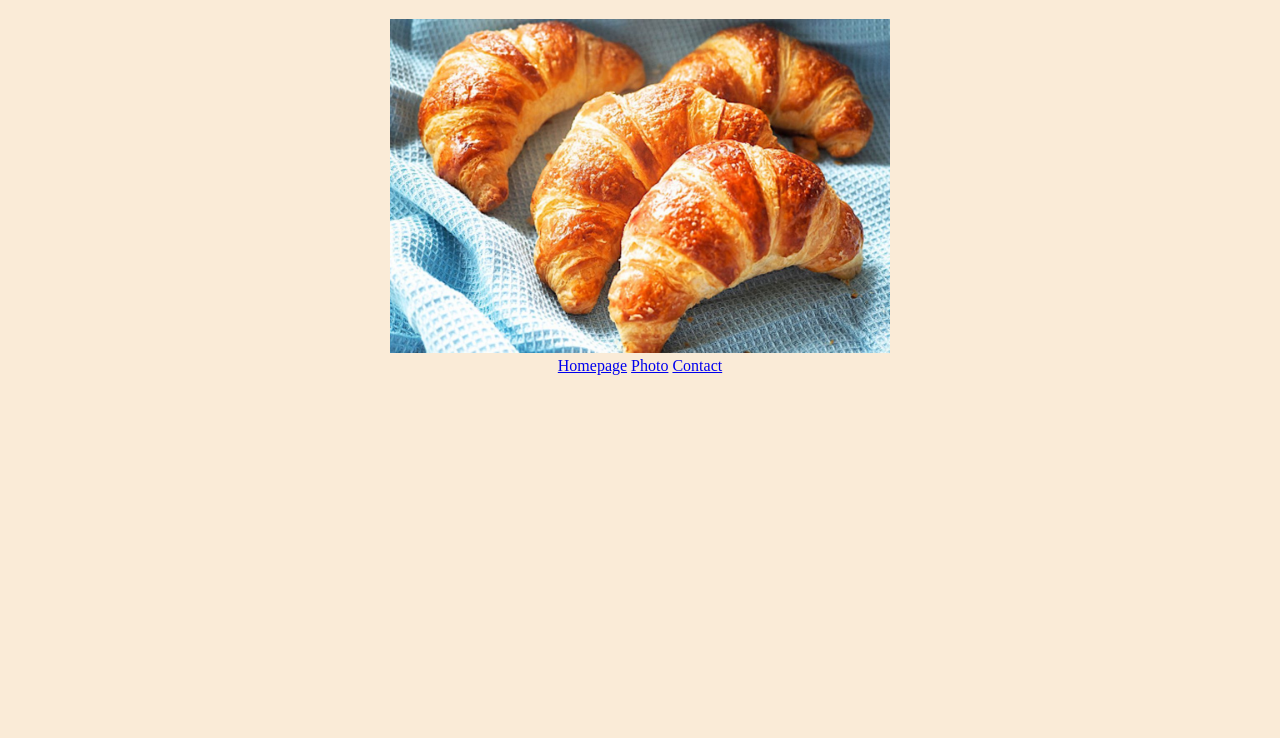
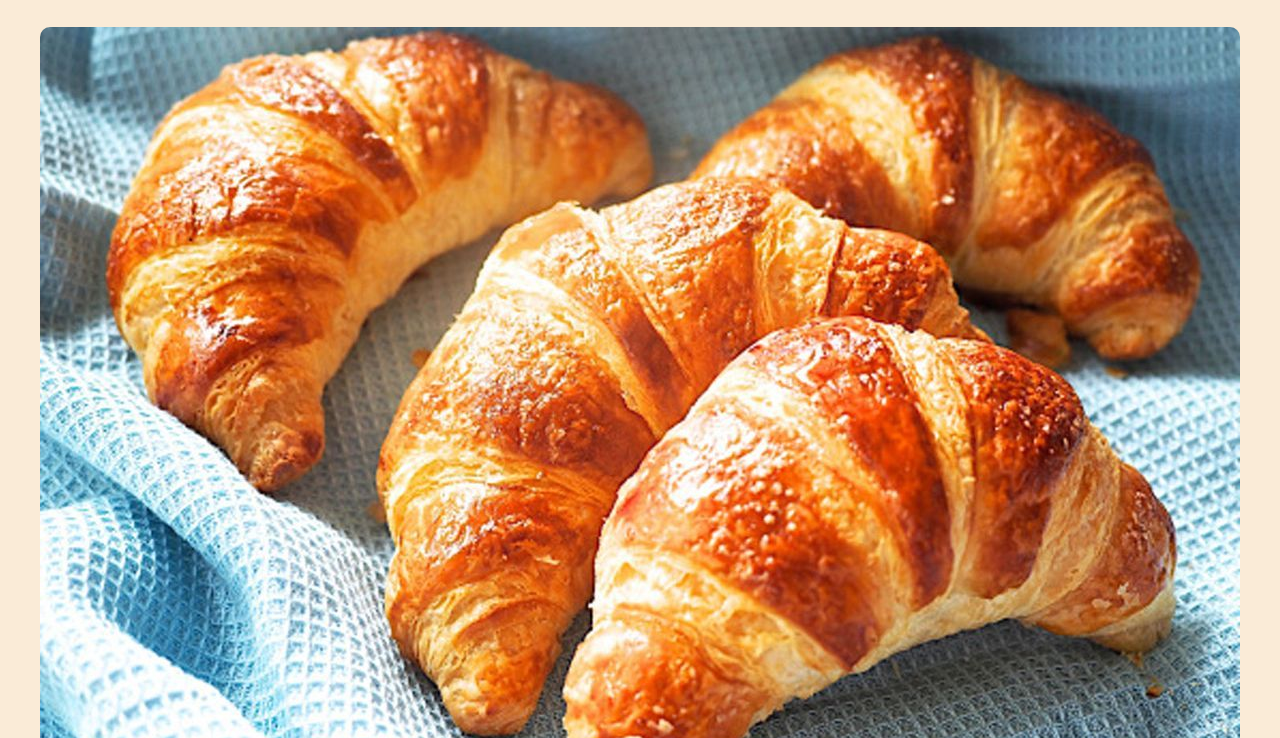
Before and after one commit to Lilish-Warrior/croissante-multiple-page, a plain HTML site: page photo.html in a window 1280 px wide. Shown: the part 62-800 px from the top of the page. Drawn offline with Linux system fonts and the light colour scheme.

Commit message:
Improved image resolution

```diff
--- a/css/style.css
+++ b/css/style.css
@@ -6,5 +6,13 @@ h1 {
   text-align: center;
 }
 img {
-  max-width: 500px;
+  max-width: 100%;
+    border-radius: 10px;
+    display: block;
+    margin: 30px auto;
 }
+
+a {
+  color: green;
+  padding: 10px;
+}
```
Also changed, not shown: contact.html (+6 -4 lines).
